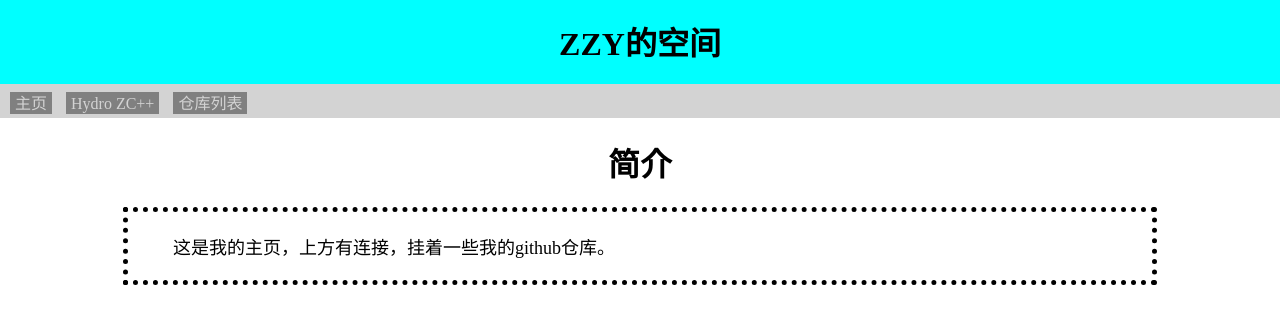
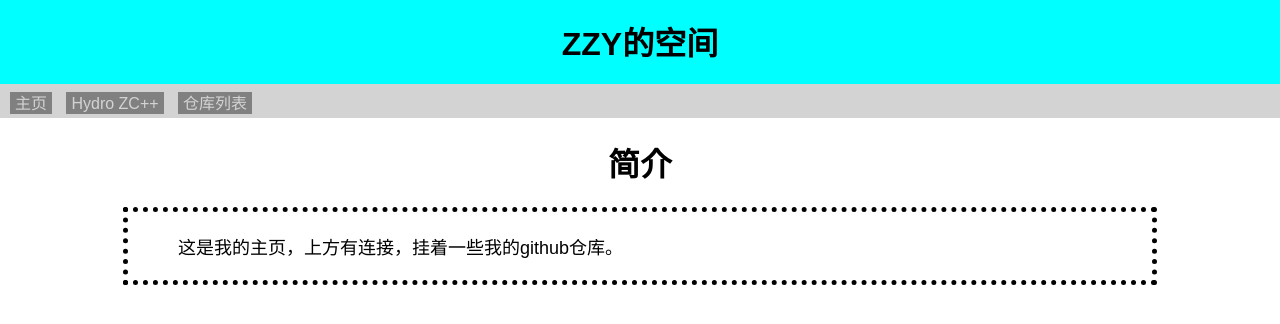
Before and after one commit to zhengzhiyun2011/zhengzhiyun2011.github.io, a plain HTML site: page index.html in a window 1280 px wide. Drawn offline with Linux system fonts and the light colour scheme; a web font is replaced by a local one.

Commit message:
更新：添加字体

```diff
--- a/blog-style.css
+++ b/blog-style.css
@@ -1,3 +1,8 @@
+@font-face {
+  font-family: 'genshin-impact';
+  src: url('hk4e_zh-cn.ttf');
+}
+
 body {
   margin: 0px;
   min-width: 800px;
@@ -59,3 +64,7 @@ h1.article-title {
   color: black;
   font-size: xx-large;
 }
+
+* {
+  font-family: 'genshin-impact', sans-serif;
+}
```
Also changed, not shown: 1 other file.
